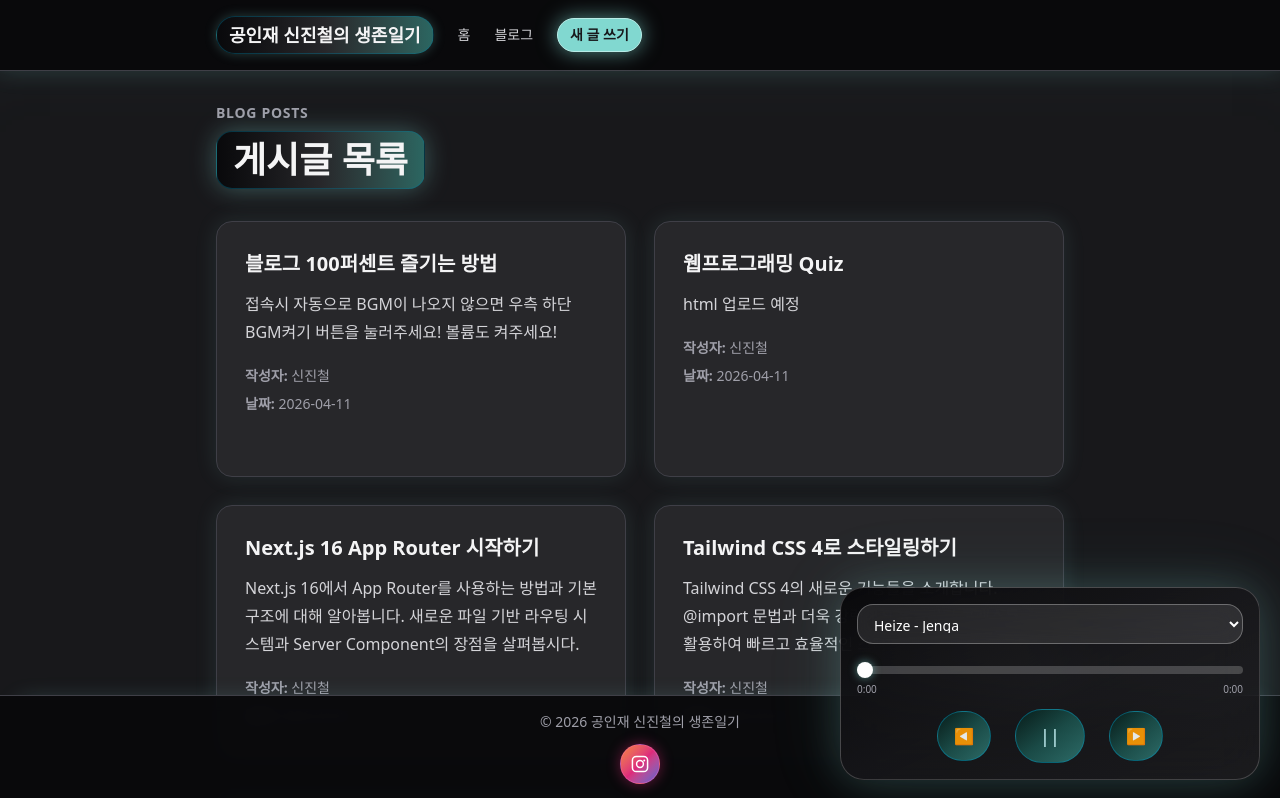
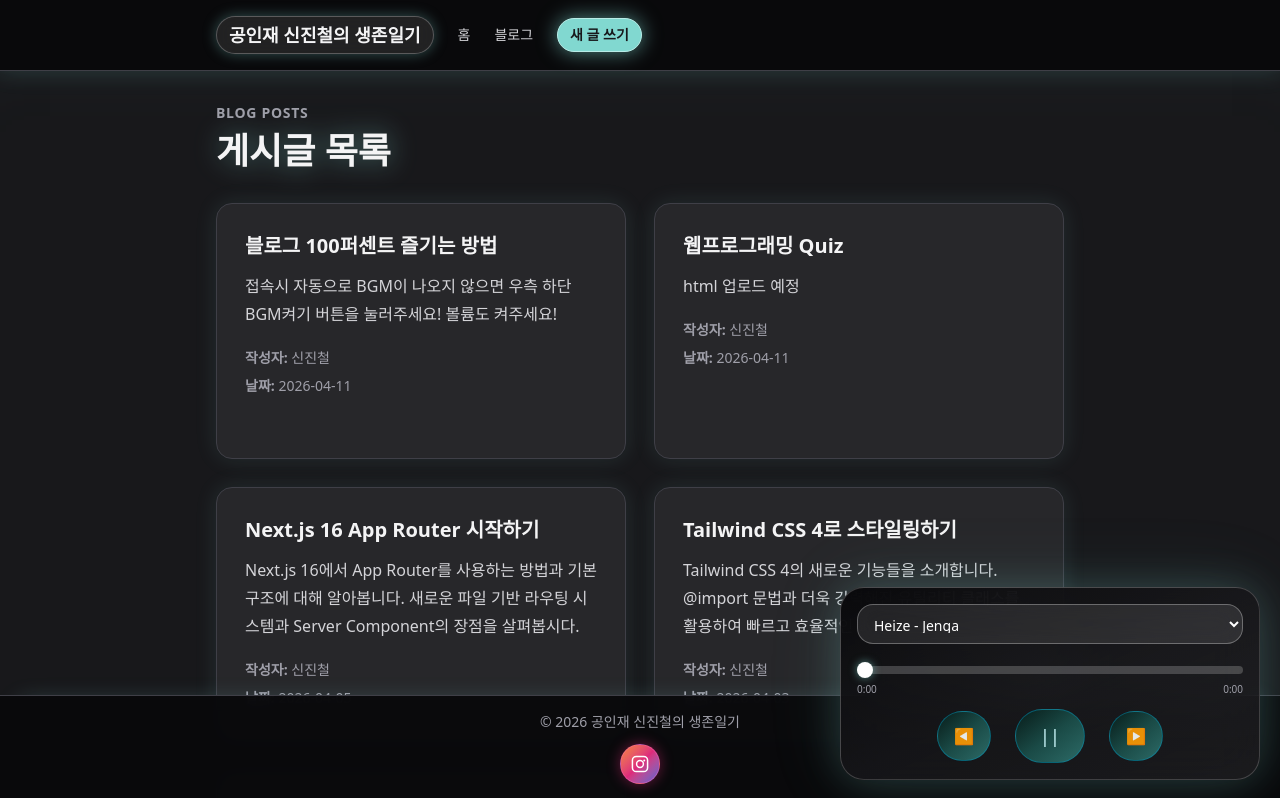
Before and after one commit to shin-jin-cheol/my-first-web, a Next.js app: page /posts in a window 1280 px wide. Shown: the top 798 px of the page. Built offline with nearby package versions, Linux system fonts and the light colour scheme.

Commit message:
style: remove title boxes and apply liquid glass glow headings

```diff
--- a/app/layout.tsx
+++ b/app/layout.tsx
@@ -18,7 +18,7 @@ export default function RootLayout({
       <body className="flex min-h-screen flex-col bg-zinc-900 text-zinc-100 shadow-[inset_0_120px_120px_-120px_rgba(129,216,208,0.2)] pb-24">
         <nav className="border-b border-zinc-700 bg-zinc-950 text-zinc-100 shadow-[0_0_24px_rgba(129,216,208,0.18)]">
           <div className="mx-auto flex w-full max-w-4xl items-center gap-6 px-6 py-4">
-            <span className="rounded-full border border-cyan-700/40 bg-gradient-to-r from-zinc-950 via-zinc-800 to-[#2b6661] px-3 py-1 text-base font-bold text-zinc-100 shadow-[0_0_12px_rgba(129,216,208,0.25)] md:text-lg">
+            <span className="rounded-full border border-white/25 bg-white/10 px-3 py-1 text-base font-bold text-zinc-100 shadow-[0_0_14px_rgba(129,216,208,0.35)] backdrop-blur-md md:text-lg">
               공인재 신진철의 생존일기
             </span>
             <Link href="/" className="text-sm font-medium text-zinc-300 transition hover:text-white hover:drop-shadow-[0_0_8px_rgba(129,216,208,0.6)]">
--- a/app/page.tsx
+++ b/app/page.tsx
@@ -10,7 +10,7 @@ export default async function Home() {
         <p className="text-sm font-semibold uppercase tracking-wider text-zinc-400">
           Blog Posts
         </p>
-        <h1 className="inline-flex rounded-2xl border border-cyan-700/40 bg-gradient-to-r from-zinc-950 via-zinc-800 to-[#2b6661] px-4 py-2 text-4xl font-extrabold text-zinc-100 drop-shadow-[0_0_12px_rgba(129,216,208,0.35)]">
+        <h1 className="text-4xl font-extrabold text-zinc-100 drop-shadow-[0_0_14px_rgba(129,216,208,0.45)]">
           게시글 목록
         </h1>
       </div>
--- a/app/posts/page.tsx
+++ b/app/posts/page.tsx
@@ -10,7 +10,7 @@ export default async function PostsPage() {
         <p className="text-sm font-semibold uppercase tracking-wider text-zinc-400">
           Blog Posts
         </p>
-        <h1 className="inline-flex rounded-2xl border border-cyan-700/40 bg-gradient-to-r from-zinc-950 via-zinc-800 to-[#2b6661] px-4 py-2 text-4xl font-extrabold text-zinc-100 drop-shadow-[0_0_12px_rgba(129,216,208,0.35)]">
+        <h1 className="text-4xl font-extrabold text-zinc-100 drop-shadow-[0_0_14px_rgba(129,216,208,0.45)]">
           게시글 목록
         </h1>
       </div>
```
